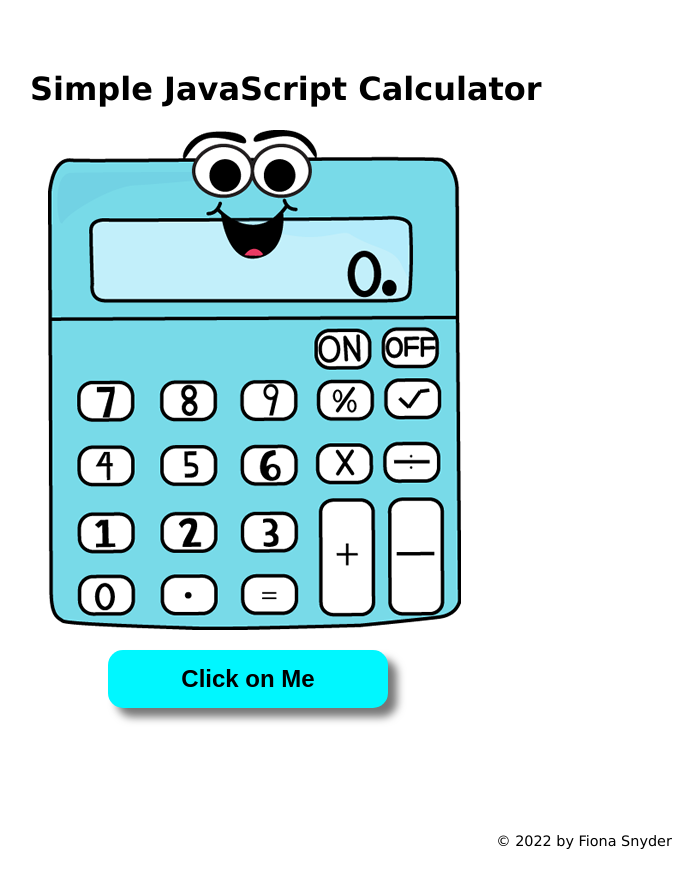
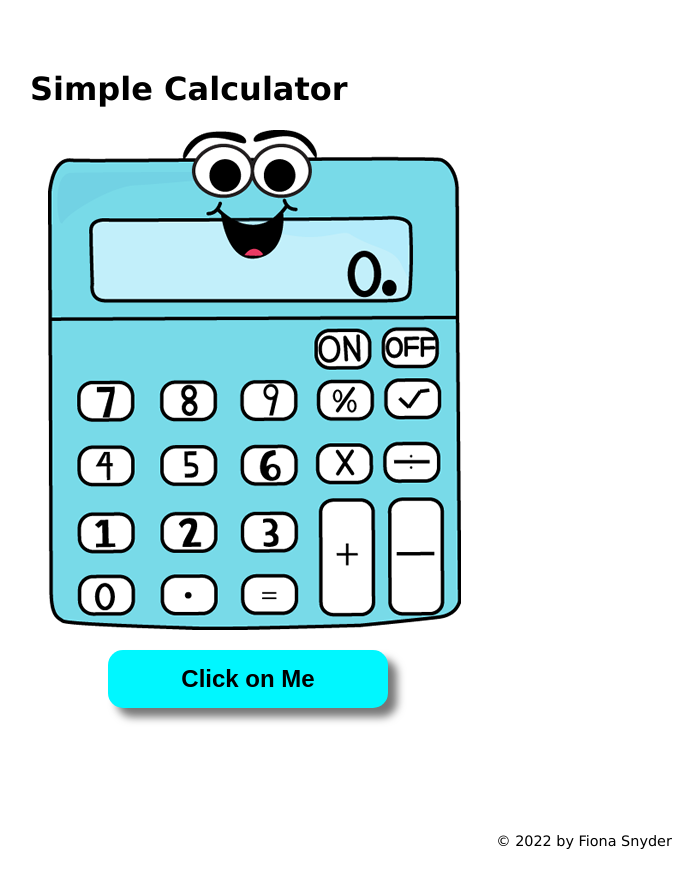
Before and after one commit to Fiona-Snyder/CS601_HW3_Snyder, a plain HTML site: page index.html in a window 1280 px wide. Shown: the top 888 px of the page, without its empty margins (376-1076 px from the left). Drawn offline with Linux system fonts and the light colour scheme.

Commit message:
Update h1

```diff
--- a/index.html
+++ b/index.html
@@ -14,7 +14,7 @@
   <body>
     <!-- header -->
     <header>
-      <h1>Simple JavaScript Calculator</h1>
+      <h1>Simple Calculator</h1>
       <!-- image -->
       <figure>
         <img src="cartoon-calculator.png"
```
